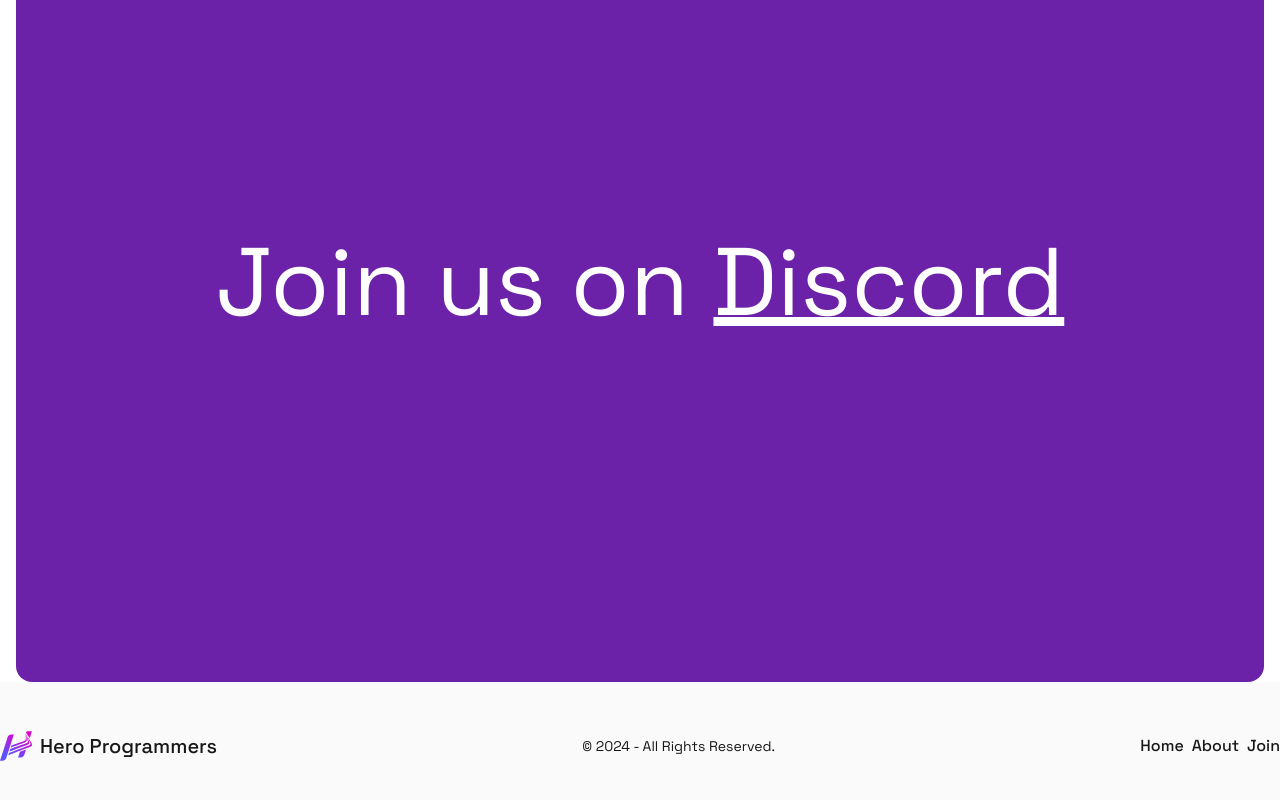
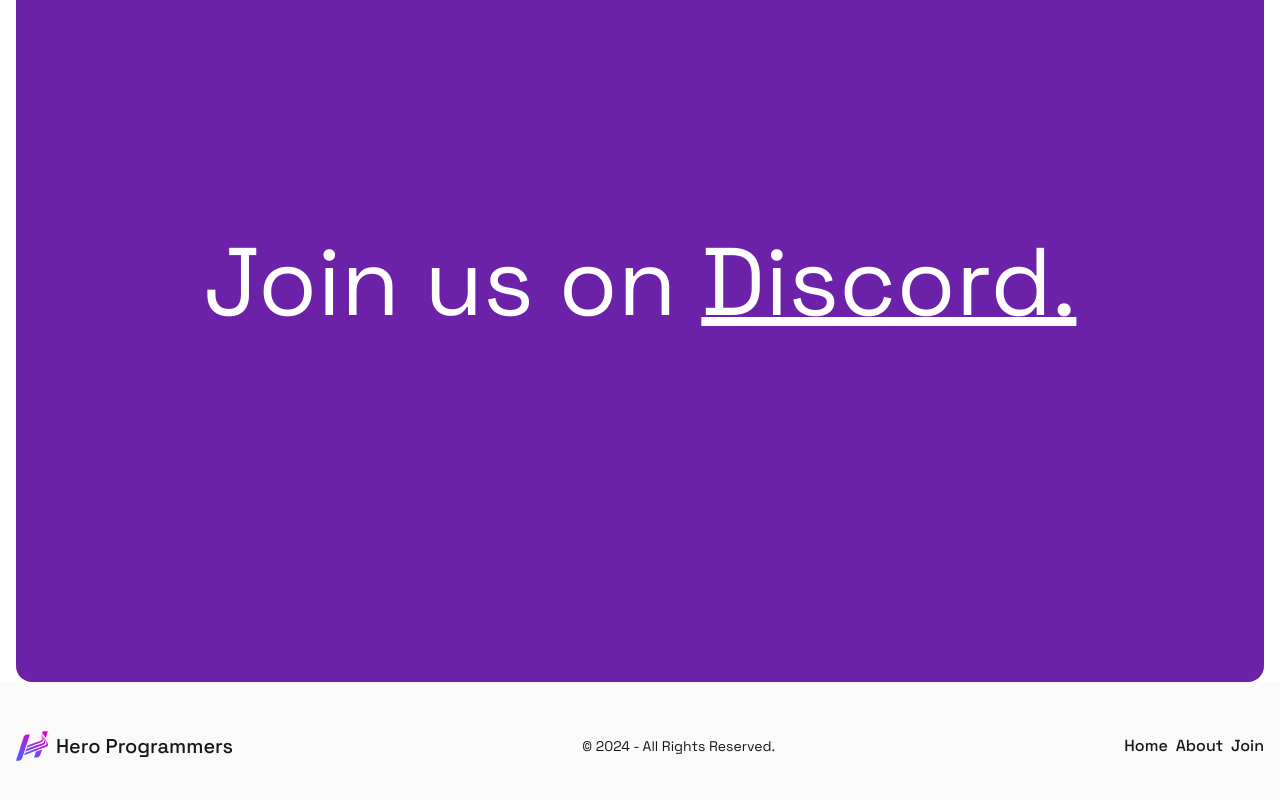
Before and after one commit to hero-programmers/hprogrammers, a Next.js app: page / in a window 1280 px wide. Shown: the part 7318-8118 px from the top of the page. Built offline with nearby package versions, Linux system fonts and the light colour scheme.

Commit message:
fix: fix responsiveness

```diff
--- a/src/sections/CallToAction.tsx
+++ b/src/sections/CallToAction.tsx
@@ -2,16 +2,16 @@
 
 const CallToAction = () => {
   return (
-    <section className="h-screen mx-4 flex justify-center items-center relative rounded-lg">
+    <section className="h-screen mx-2 md:mx-4 flex justify-center items-center relative rounded-lg">
       <div className="absolute inset-0 bg-purple-800 bg-[repeating-linear-gradient(transparent_0%_49%,#0a0a0a_49%_50%,transparent_50%),repeating-linear-gradient(90deg,transparent_0%_49%,#0a0a0a_49%_50%,transparent_50%)] [background-size:50px_50px] rounded-2xl" />
       <div className="z-10">
-        <p className="text-8xl text-white">
+        <p className="text-4xl md:text-6xl lg:text-8xl text-white">
           Join us on{" "}
           <Link
             href="https://discord.gg/hero-programmers-720365448809545742"
             className="underline underline-offset-2"
           >
-            Discord
+            Discord.
           </Link>
         </p>
       </div>
--- a/src/sections/Footer.tsx
+++ b/src/sections/Footer.tsx
@@ -3,8 +3,8 @@
 
 const Footer = () => {
   return (
-    <footer className="bg-[#fafafa] py-12">
-      <div className="container flex justify-between items-center">
+    <footer className="bg-[#fafafa] py-12 px-4 overflow-hidden">
+      <div className="container flex flex-col md:flex-row gap-4 justify-between items-center">
         <div className="flex gap-2 items-center">
           <Logo className="size-8" />
           <h6 className="text-xl font-medium">Hero Programmers</h6>
```
